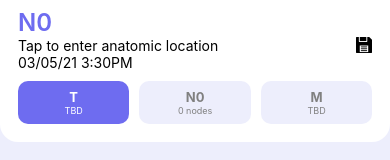
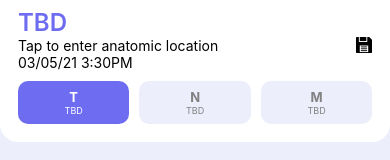
Before and after one commit to sirkevinwang/NOMA, a React Native app: screen / in a window 390 px wide. Shown: the top 160 px of the page. Built offline with nearby package versions, Linux system fonts and the light colour scheme.

Commit message:
finish the logic

```diff
--- a/App.js
+++ b/App.js
@@ -103,6 +103,11 @@ export default function App() {
     }
 
     const calculateStepN = () => {
+
+      if (N.node_number === null){
+        return ""
+      }
+
       let NTitle = "N"
 
       let macro_nodes = 0
@@ -175,6 +180,7 @@ export default function App() {
 
 
       NTitle = NTitle + number + letter
+
 
       return NTitle
   }
--- a/components/Navigation/NavigationBar.js
+++ b/components/Navigation/NavigationBar.js
@@ -27,6 +27,12 @@ const NavigationBar = (props) => {
 
     //Method to update the heading on the N Stage in the Stepper
     const calculateStepN = () => {
+
+        if (props.NStage.node_number === null){
+           return  {title: "N", subtitle: "TBD"}
+        }
+
+
         let NTitle = "N"
         let NSubtitle = ''
 
@@ -183,14 +189,12 @@ const NavigationBar = (props) => {
                 />
 
                  <NavigationStep
-                 title={calculateStepM().title}
-                subtitle={calculateStepM().subtitle}
-                onPress={() => switchPage('M')}
-                currentStep={props.currentStep}
-                isActive={isActive('M')}
-
+                    title={calculateStepM().title}
+                    subtitle={calculateStepM().subtitle}
+                    onPress={() => switchPage('M')}
+                    currentStep={props.currentStep}
+                    isActive={isActive('M')}
                 />
-
 
             </View>
         </View>
```
